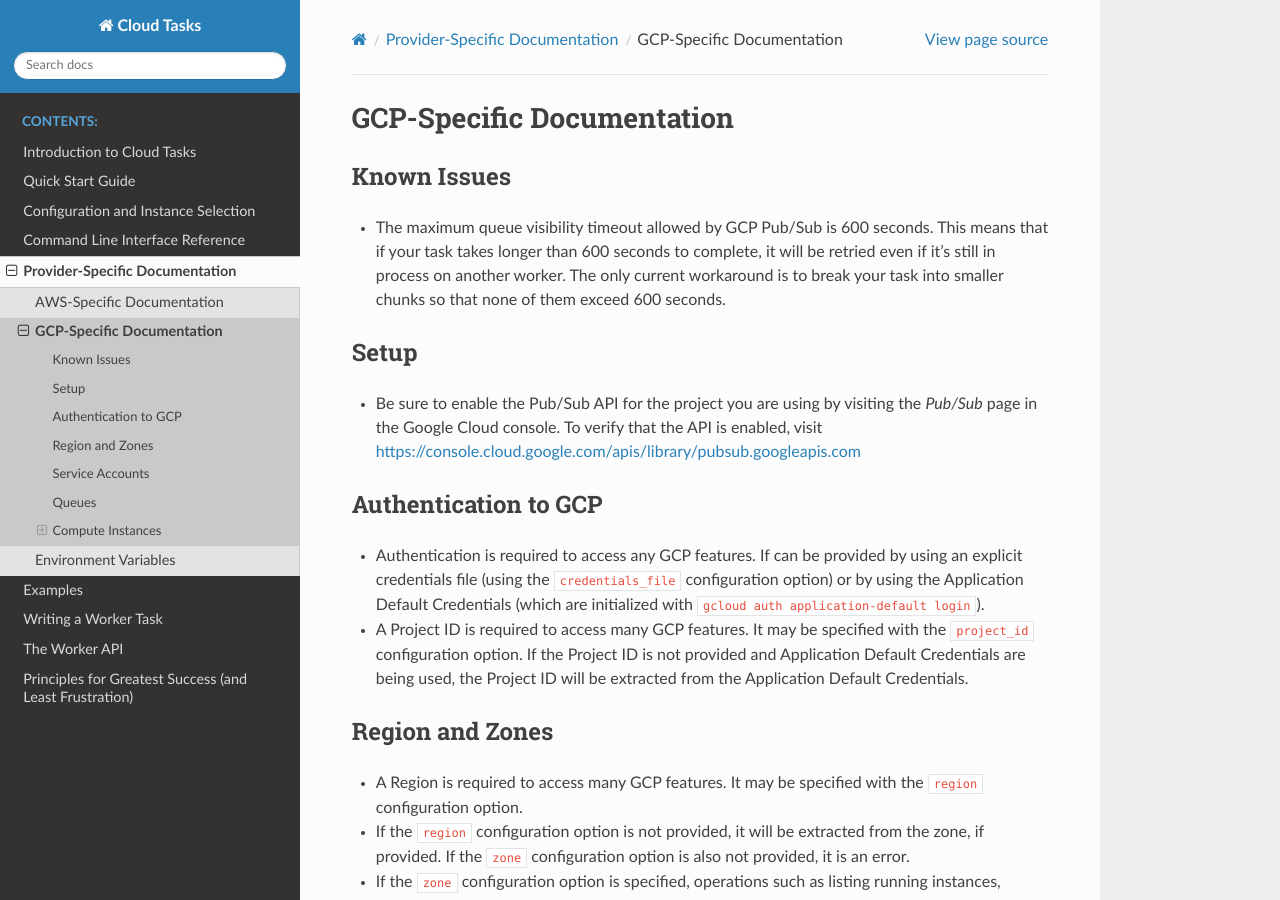
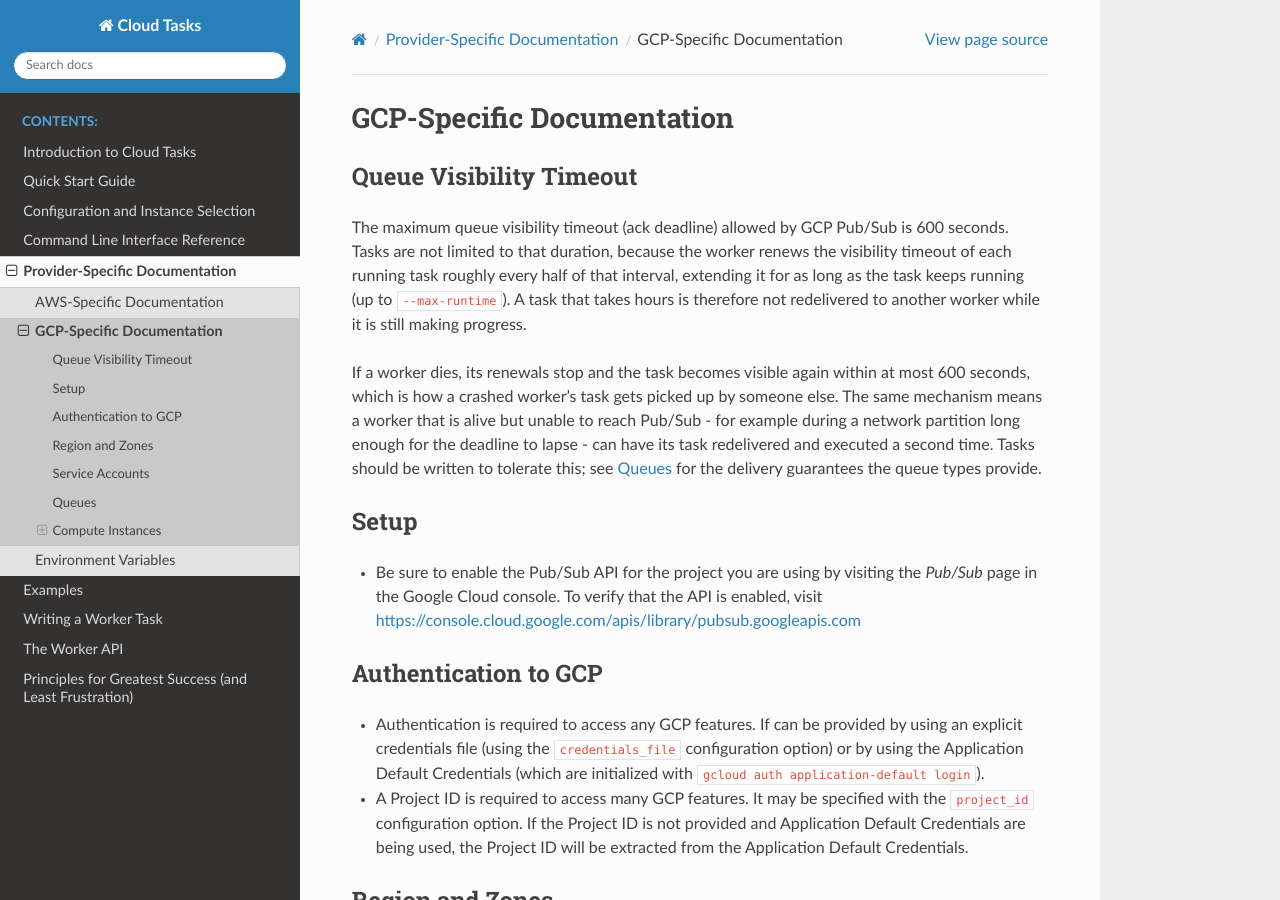
Before and after one commit to SETI/rms-cloud-tasks, a Sphinx documentation site: the page built from docs/provider_gcp.rst, in a window 1280 px wide and 900 px high. Built offline with Sphinx 7.4.7 and the Read the Docs theme 3.1.0, drawn with Linux system fonts in a browser that asks for light colours.

Commit message:
Update GCP visibility timeout docs for the renewal behavior
The "Known Issues" entry said a task taking longer than 600 seconds would be
retried while still running, and that the only workaround was to split it into
smaller chunks. That described the world before the visibility timeout fix: the
worker has always renewed the ack deadline of running tasks, but with the
maximum pinned at 30 seconds every renewal past that was rejected by GCP, so
long tasks really were redelivered.

With the maximum corrected to 600 the renewal works, and a task is kept alive
for as long as it runs. Describe that instead, along with the case that remains
- a worker that stops renewing, whether because it died or because it can't
reach Pub/Sub, has its task redelivered.

```diff
--- a/docs/provider_gcp.rst
+++ b/docs/provider_gcp.rst
@@ -2,13 +2,21 @@ GCP-Specific Documentation
 ==========================
 
 
-Known Issues
-------------
+Queue Visibility Timeout
+------------------------
 
-- The maximum queue visibility timeout allowed by GCP Pub/Sub is 600 seconds. This means
-  that if your task takes longer than 600 seconds to complete, it will be retried even if
-  it's still in process on another worker. The only current workaround is to break your
-  task into smaller chunks so that none of them exceed 600 seconds.
+The maximum queue visibility timeout (ack deadline) allowed by GCP Pub/Sub is 600 seconds.
+Tasks are not limited to that duration, because the worker renews the visibility timeout of
+each running task roughly every half of that interval, extending it for as long as the task
+keeps running (up to ``--max-runtime``). A task that takes hours is therefore not redelivered
+to another worker while it is still making progress.
+
+If a worker dies, its renewals stop and the task becomes visible again within at most 600
+seconds, which is how a crashed worker's task gets picked up by someone else. The same
+mechanism means a worker that is alive but unable to reach Pub/Sub - for example during a
+network partition long enough for the deadline to lapse - can have its task redelivered and
+executed a second time. Tasks should be written to tolerate this; see
+:ref:`gcp_queues` for the delivery guarantees the queue types provide.
 
 
 Setup
```
